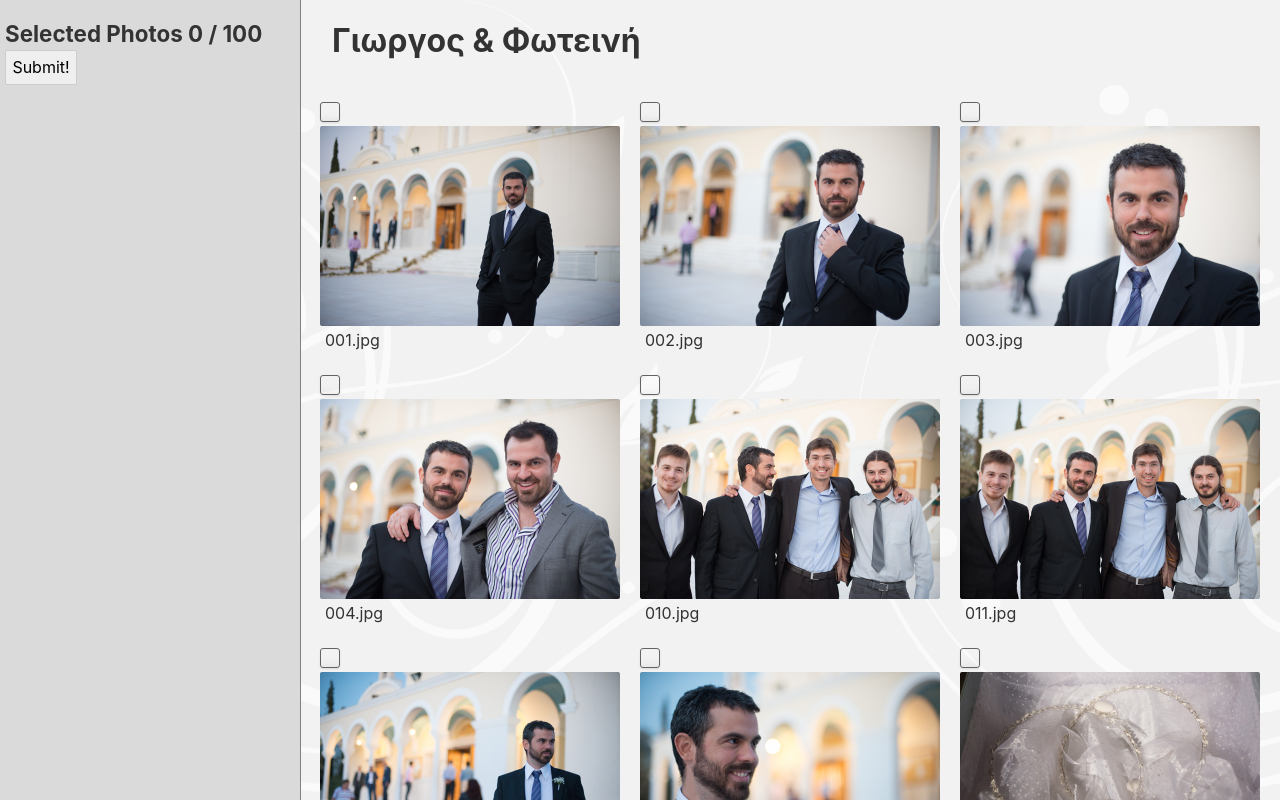
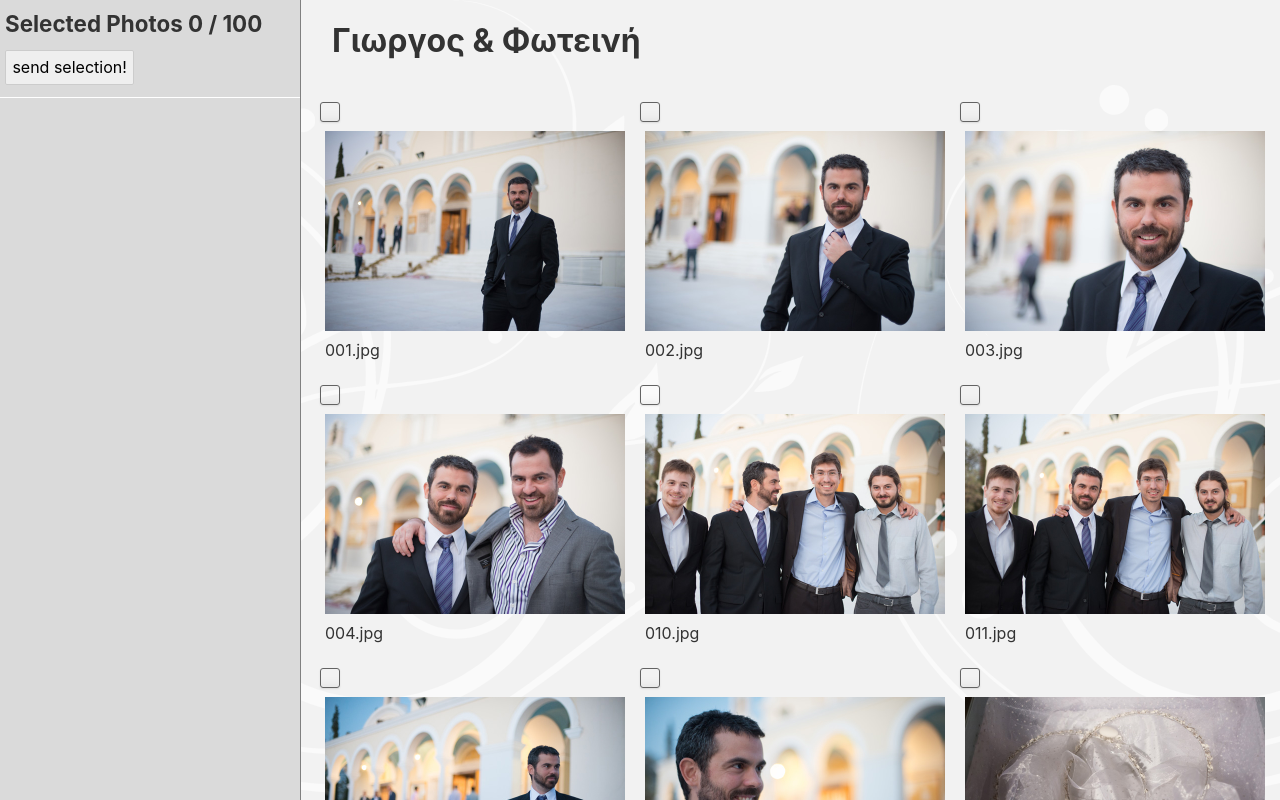
Before and after one commit to lamkostal/wedding-demo, a Svelte app: page / in a window 1280 px wide. Shown: the top 800 px of the page. Built offline with nearby package versions, Linux system fonts and the light colour scheme.

Commit message:
add minor styl changes

```diff
--- a/src/App.svelte
+++ b/src/App.svelte
@@ -31,11 +31,13 @@
   }
   h2.selected {
     margin: 0;
-    padding: 20px 5px;
+    padding: 10px 5px 060px;
     position: fixed;
     top: 0;
     background: #dadada;
     font-size: 1.4em;
+    width: 290px;
+    border-bottom: 1px solid #fff;
   }
   ul {
     list-style: none;
@@ -44,7 +46,7 @@
   }
   li {
     padding: 10px 10px;
-    border-top: 2px solid #fff;
+    border-bottom: 1px solid #fff;
     display: flex;
     align-items: center;
   }
@@ -102,7 +104,7 @@
 	              name={'photo' + i} />
 	          {/each}
 	        </div>
-	        <input type="submit" value="Submit!" class="submit" />
+	        <input type="submit" value="send selection!" class="submit" />
 	      </form>
 
 	    </div>
--- a/src/Card.svelte
+++ b/src/Card.svelte
@@ -41,7 +41,7 @@ S: console.log("checked from comp:"+" "+ checked)
 <style>
 .photo{
     width:100%;
-    padding: 0px;
+    padding: 5px;
     transition:0.2s ease;
     border-radius: 2px;
 }
```
